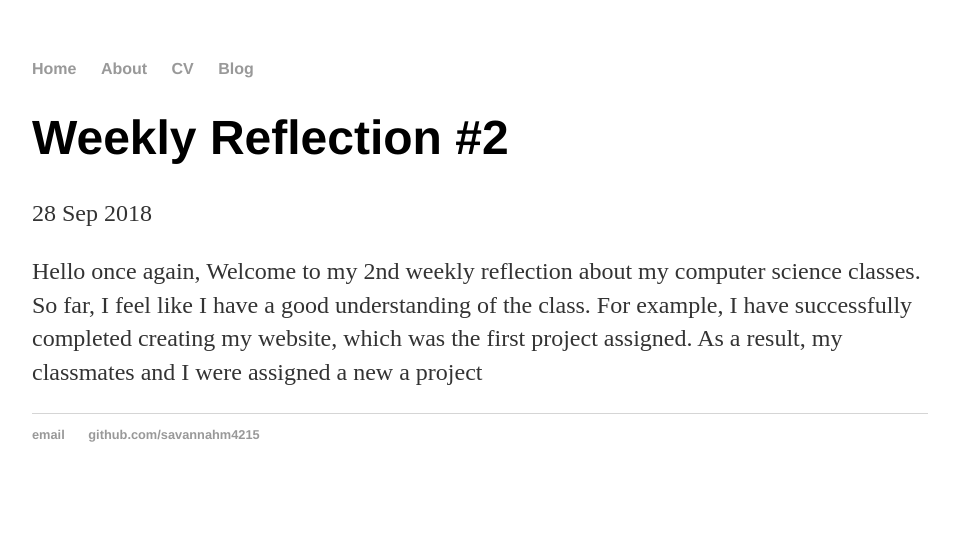
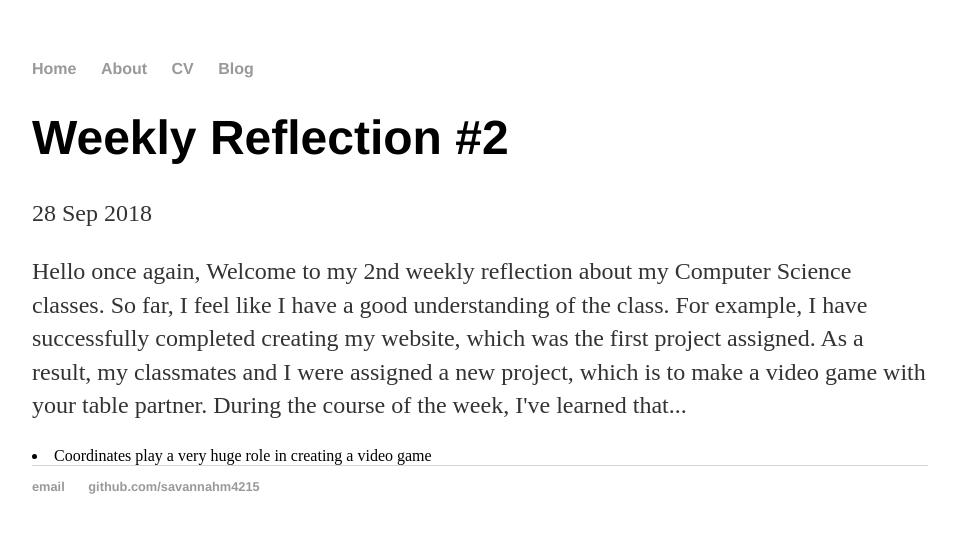
Before and after one commit to savannahm4215/savannahm4215.github.io, a Jekyll site: the page built from _posts/2018-09-28-weekly-reflection-02.md, in a window 1280 px wide. Shown: the top 533 px of the page, without its empty margins (160-1119 px from the left). Built offline with Jekyll 4.4.1, drawn with Linux system fonts in a browser that asks for light colours.

Commit message:
Update 2018-09-28-weekly-reflection-02.md

```diff
--- a/_posts/2018-09-28-weekly-reflection-02.md
+++ b/_posts/2018-09-28-weekly-reflection-02.md
@@ -4,4 +4,6 @@ title: "Weekly Reflection #2"
 date: 2018-09-28
 ---
 
-<p>Hello once again, Welcome to my 2nd weekly reflection about my computer science classes. So far, I feel like I have a good understanding of the class. For example, I have successfully completed creating my website, which was the first project assigned. As a result, my classmates and I were assigned a new a project</p>
+<p>Hello once again, Welcome to my 2nd weekly reflection about my Computer Science classes. So far, I feel like I have a good understanding of the class. For example, I have successfully completed creating my website, which was the first project assigned. As a result, my classmates and I were assigned a new project, which is to make a video game with your table partner. During the course of the week, I've learned that...</p>
+
+<li>Coordinates play a very huge role in creating a video game</li>
```
